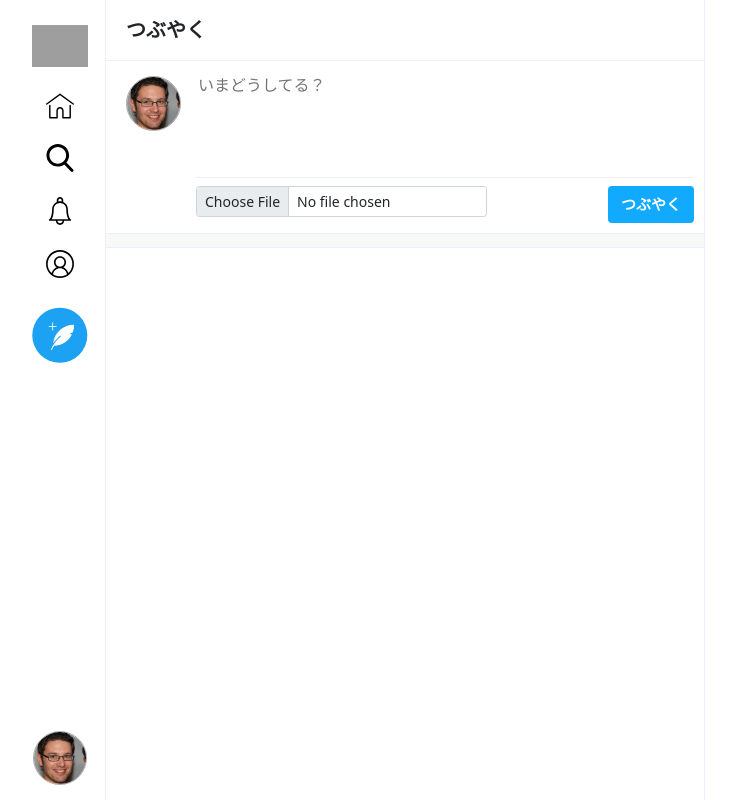
After one commit to tech-asa/TwitterClone, a PHP site: page /post.php in a window 1280 px wide. The commit adds this page. Shown: the whole page, without its empty margins (280-1016 px from the left). Run offline with PHP 8.4, Linux system fonts and the light colour scheme; some libraries are stand-ins or nearby versions; grey boxes are pictures that could not be loaded.

```diff
--- a/Views/css/style.css
+++ b/Views/css/style.css
@@ -355,3 +355,16 @@ body.signup{
     margin-right: 30px;
     color: #778;
 }
+
+/*
+検索
+****/
+.search .search-area {
+    display: flex;
+    padding: 15px;
+}
+.search .search-area input {
+    width: 70%;
+    max-width: 300px;
+    margin-right: 10px;
+}
--- /dev/null
+++ b/Views/post.php
@@ -0,0 +1,59 @@
+<?php
+//設定関連を読み込む
+include_once('../config.php'); //他のファイルの読み込み(_onceをつけると一度しか読み込まなくなる)
+//便利な関数を読み込む
+include_once('../util.php');
+
+?>
+
+<!DOCTYPE html>
+<html lang="ja">
+<head>
+    <?php include_once('../Views/common/head.php'); ?>
+    <title>つぶやく画面 / Twitterクローン</title>
+    <meta name="description" content="つぶやく画面です">
+</head>
+
+<body class="home">
+    <div class="container">
+        <?php include_once('../Views/common/side.php'); ?>
+        <!-- メインの全体 -->
+        <div class="main">
+            <!-- メインのヘッダー -->
+            <div class="main-header">
+                <h1 class="">つぶやく</h1>
+            </div>
+
+            <!-- つぶやき投稿エリア -->
+            <div class="tweet-post">
+                <div class="my-icon">
+                    <img src="<?php echo HOME_URL; ?>Views/img_uploaded/user/sample-person.jpg" alt="">
+                </div>
+                <!-- 投稿部分 -->
+                <div class="input-area">
+                    <!-- ①投稿先のファイル ②投稿方法(主にpost) ③ファイルに関しての詳しい情報を知ることができるようになる（なしの場合ファイル名しか得られない） -->
+                    <form action="post.php" method="post" enctype="multipart/form-data">
+                        <!-- ①input textは1行、textareaは複数行 ②初期値 ③最大文字数 -->
+                        <textarea name="body" placeholder="いまどうしてる？" maxlength="140"></textarea>
+                        <div class="bottom-area">
+                            <!-- mb-0は、Bootstrapで margin-bottom:0px の意味 -->
+                            <div class="mb-0">
+                            <!-- form-controlでinputとtextareaにカスタムスタイル、サイズなどができる smは「small」でサイズが小さくなる -->
+                                <input type="file" name="image" class="form-control form-control-sm">
+                            </div>
+                            <!-- input type="button"ではなく<button type="submit"が一般的(CSSが反映させやすいから) -->
+                            <!-- class="btn"でBootstrapのボタン種類が反映される(btn-〇〇という様々な種類がある) -->
+                            <button type="submit" class="btn">つぶやく</button>
+                        </div>
+                    </form>
+                </div>
+            </div>
+
+            <!-- 仕切りエリア -->
+            <div class="ditch"></div>
+        </div>
+    </div>
+<?php include_once('../Views/common/foot.php'); ?>
+
+</body>
+</html>
```
Also changed, not shown: Views/search.php (added, +88 -0 lines).
